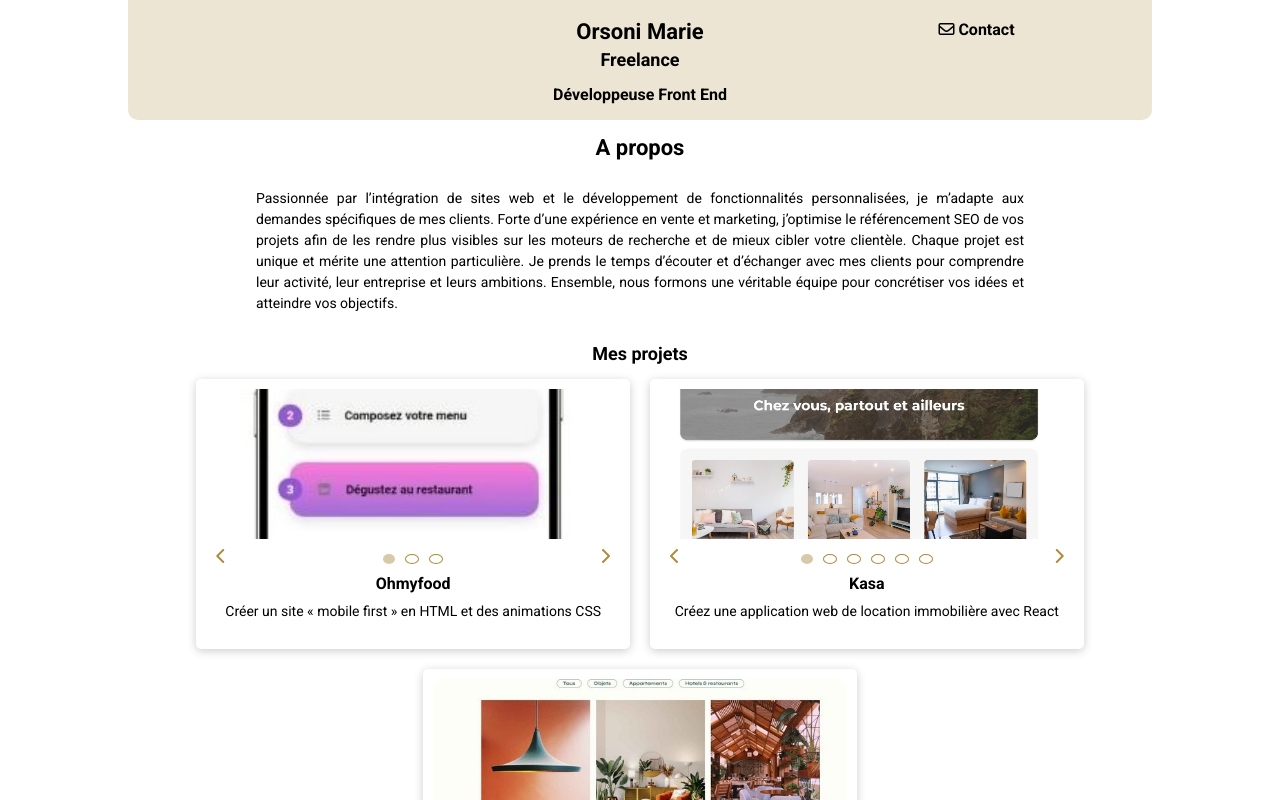
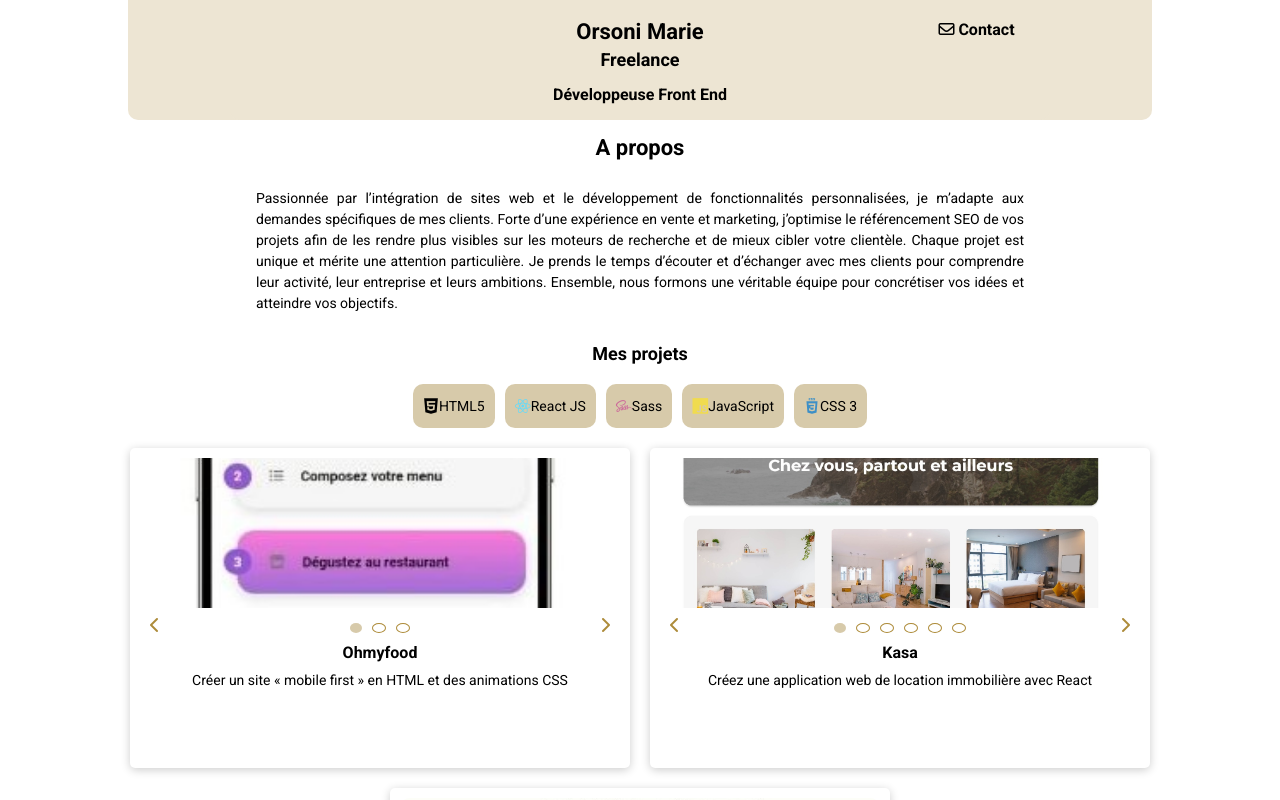
Before and after one commit to MarieOrsoni/Portfolio, a React (Vite) app in the folder my-portfolio-app/: page / in a window 1280 px wide. Shown: the top 800 px of the page. Built offline with nearby package versions, Linux system fonts and the light colour scheme.

Commit message:
added filters and css

```diff
--- a/my-portfolio-app/src/composants/filters/filter.jsx
+++ b/my-portfolio-app/src/composants/filters/filter.jsx
@@ -1,6 +1,7 @@
 import { useState, useEffect } from "react";
+import PropTypes from "prop-types";
 
-const Skills = () => {
+const Skills = ({ setSelectedSkill, selectedSkill }) => {
   const [skills, setSkills] = useState([]);
 
   useEffect(() => {
@@ -10,13 +11,17 @@ const Skills = () => {
       .catch((error) => console.error("Error fetching skills data:", error));
   }, []);
 
-  const filteredSkills = skills.filter((skill) => skill.name.toLowerCase());
   return (
     <div className="filter-container">
-      <h2>Compétences </h2>
       <div className="filters">
-        {filteredSkills.map((skill) => (
-          <div key={skill.id} className="skill-item">
+        {skills.map((skill) => (
+          <div
+            key={skill.id}
+            className={`skill-item ${
+              selectedSkill === skill.name ? "active" : ""
+            }`}
+            onClick={() => setSelectedSkill(skill.name)}
+          >
             <i className={skill.class}></i>
             <p>{skill.name}</p>
           </div>
@@ -25,4 +30,8 @@ const Skills = () => {
     </div>
   );
 };
+Skills.propTypes = {
+  setSelectedSkill: PropTypes.func.isRequired,
+  selectedSkill: PropTypes.string,
+};
 export default Skills;
--- a/my-portfolio-app/src/composants/projects/project-card.jsx
+++ b/my-portfolio-app/src/composants/projects/project-card.jsx
@@ -1,13 +1,15 @@
 import { useState, useEffect } from "react";
 import Card from "../cards/cards";
 import Modal from "../modal/card-modal";
-
+import Skills from "../filters/filter";
 import "./../../index.css";
 
 function MyProjects() {
   const [projects, setProjects] = useState([]);
   const [modalData, setModalData] = useState(null);
   const [isModalVisible, setModalVisible] = useState(false);
+  const [selectedSkill, setSelectedSkill] = useState(null);
+  const [filteredProjects, setFilteredProjects] = useState([]);
 
   const openModal = (project) => {
     setModalData(project);
@@ -33,17 +35,35 @@ function MyProjects() {
         }));
         setProjects(updatedProjects);
       } catch (error) {
-        console.error("Error fetching  projects:", error);
+        console.error("Error fetching projects:", error);
       }
     };
     fetchData();
   }, []);
 
+  useEffect(() => {
+    if (selectedSkill) {
+      setFilteredProjects(
+        projects.filter((project) =>
+          project.skills.some((skill) => skill.name === selectedSkill)
+        )
+      );
+    } else {
+      setFilteredProjects(projects);
+    }
+  }, [selectedSkill, projects]);
+
   return (
     <div className="projects">
       <h2 className="project-title">Mes projets</h2>
+      <div className="filter-and-skills">
+        <Skills
+          setSelectedSkill={setSelectedSkill}
+          selectedSkill={selectedSkill}
+        />
+      </div>
       <div className="card-grid">
-        {projects.map((project, index) => (
+        {filteredProjects.map((project, index) => (
           <div key={index} className="card" onClick={() => openModal(project)}>
             <Card project={project} />
           </div>
--- a/my-portfolio-app/src/index.css
+++ b/my-portfolio-app/src/index.css
@@ -95,6 +95,28 @@ main {
 
 .project-title {
   text-align: center;
+  margin-bottom: 20px;
+}
+/* Filters*/
+.filter-container {
+  display: flex;
+  justify-content: center;
+  margin-bottom: 20px;
+}
+.filters {
+  display: flex;
+  flex-direction: row;
+  gap: 10px;
+}
+.skill-item {
+  justify-content: space-between;
+  padding: 0 10px;
+  background-color: #d7caaa;
+  border-radius: 10px;
+  display: flex;
+
+  flex-direction: row;
+  align-items: center;
 }
 
 /*Modal  */
@@ -115,7 +137,6 @@ main {
 
 .modal-content {
   background: #fff;
-  padding: 20px;
   border-radius: 10px;
   max-width: 90%;
   width: 90%;
@@ -224,10 +245,11 @@ main {
   padding: 0 20px;
   gap: 20px;
 }
+
 .cards {
   background: white;
   padding: 10px;
-  height: 250px;
+  height: 300px;
   box-shadow: 0 2px 10px rgba(0, 0, 0, 0.2);
   text-align: center;
   border-radius: 5px;
@@ -312,6 +334,7 @@ footer {
   }
   .card {
     flex: 0 1 calc(40% - 30px);
+    min-width: 500px;
   }
   .modal-open .photo {
     height: 300px;
@@ -331,6 +354,7 @@ footer {
 @media (min-width: 700px) and (max-width: 1099px) {
   .card {
     flex: 0 1 calc(50% - 30px);
+    min-width: 500px;
   }
   .modal-open .photo {
     height: 250px;
```
